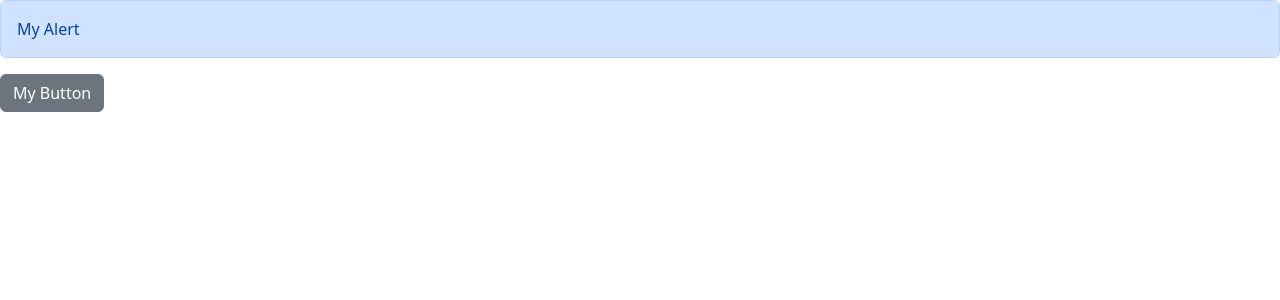
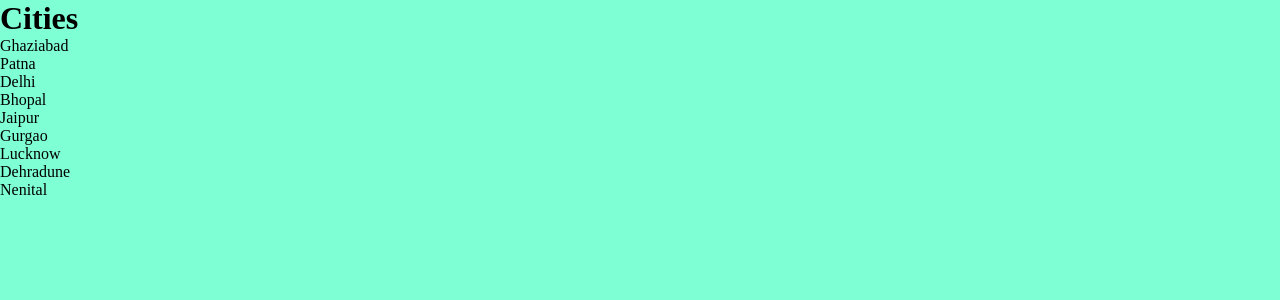
Before and after one commit to sameerkali/Learn_react, a React (Vite) app in the folder mosh_course/: page / in a window 1280 px wide. Shown: the top 300 px of the page. Built offline with nearby package versions, Linux system fonts and the light colour scheme.

Commit message:
start styling & make a saperate folder under components folder , progress is doing good i am happer to share my progress 😊

```diff
--- a/mosh_course/src/App.tsx
+++ b/mosh_course/src/App.tsx
@@ -1,18 +1,18 @@
-import { useState } from "react";
-import Alert from "./component/Alert";
-import Button from "./component/Button";
+// import { useState } from "react";
+// import Alert from "./component/Alert";
+// import Button from "./component/Button";
 
-function App() {
-  const [ alertVisible, setAlertVisible] =  useState(true);
-  return (
-    <div>
-      {alertVisible && <Alert>My Alert</Alert>}
-      <Button  color="secondary" onClick={()=>{console.log("hello i am clicked  ")}}>My Button</Button>
-    </div>
-  );
-}
+// function App() {
+//   const [ alertVisible, setAlertVisible] =  useState(false);
+//   return (
+//     <div>
+//       {alertVisible && <Alert onClose={() => setAlertVisible(false)}>My Alert</Alert>}
+//       <Button  color="secondary" onClick={() => setAlertVisible(true)}>My Button</Button>
+//     </div>
+//   );
+// }
 
-export default App;
+// export default App;
 
 
 
@@ -31,28 +31,28 @@ export default App;
 
 
 
-// import ListGroup from "./component/ListGroup";
+import ListGroup from "./component/ListGroup/ListGroup";
 
-// function App() {
-//   const items = [
-//     "Ghaziabad",
-//     "Patna",
-//     "Delhi",
-//     "Bhopal",
-//     "Jaipur",
-//     "Gurgao",
-//     "Lucknow",
-//     "Dehradune",
-//     "Nenital"
-//   ];
-//   const handleSelectItem = (item: string) => {
-//     console.log(item);
-//   }
-//   return (
-//     <div>
-//       <ListGroup items={items} heading="Cities" onSelectItem={handleSelectItem} />
-//     </div>
-//   );
-// }
+function App() {
+  const items = [
+    "Ghaziabad",
+    "Patna",
+    "Delhi",
+    "Bhopal",
+    "Jaipur",
+    "Gurgao",
+    "Lucknow",
+    "Dehradune",
+    "Nenital"
+  ];
+  const handleSelectItem = (item: string) => {
+    console.log(item);
+  }
+  return (
+    <div>
+      <ListGroup items={items} heading="Cities" onSelectItem={handleSelectItem} />
+    </div>
+  );
+}
 
-// export default App;
+export default App;
--- a/mosh_course/src/component/Alert.tsx
+++ b/mosh_course/src/component/Alert.tsx
@@ -1,14 +1,22 @@
-import { ReactNode } from "react";
+import { ReactNode, useState } from "react";
 
 interface props {
-    children : ReactNode;
+  children: ReactNode;
+  onClose: ()=> void;
 }
 
 
-const Alert = ({ children }:props) => {
+
+const Alert = ({ children, onClose }: props) => {
   return (
-    <div className="alert alert-primary">{children}</div>
-  )
-}
+    <div
+      className="alert alert-warning alert-dismissible fade show alert-primary"
+      role="alert"
+    >
+      {children}
+      <button type="button" className="btn-close"  onClick={onClose}  data-bs-dismiss="alert" aria-label="Close"></button>
+    </div>
+  );
+};
 
-export default Alert
+export default Alert;
--- /dev/null
+++ b/mosh_course/src/component/ListGroup/ListGroup.css
@@ -0,0 +1,6 @@
+*{
+    margin: 0;
+    padding:0;
+    box-sizing: border-box;
+    background-color: aquamarine;
+}
--- a/mosh_course/src/component/ListGroup.tsx
+++ b/mosh_course/src/component/ListGroup/ListGroup.tsx
@@ -1,4 +1,5 @@
 import { useState } from "react";
+import './ListGroup.css'
 
 
 interface Props {
--- a/mosh_course/src/main.tsx
+++ b/mosh_course/src/main.tsx
@@ -1,7 +1,7 @@
 import React from 'react'
 import ReactDOM from 'react-dom/client'
 import App from './App.tsx'
-import 'bootstrap/dist/css/bootstrap.css'
+// import 'bootstrap/dist/css/bootstrap.css'
 
 ReactDOM.createRoot(document.getElementById('root') as HTMLElement).render(
   <React.StrictMode>
```
